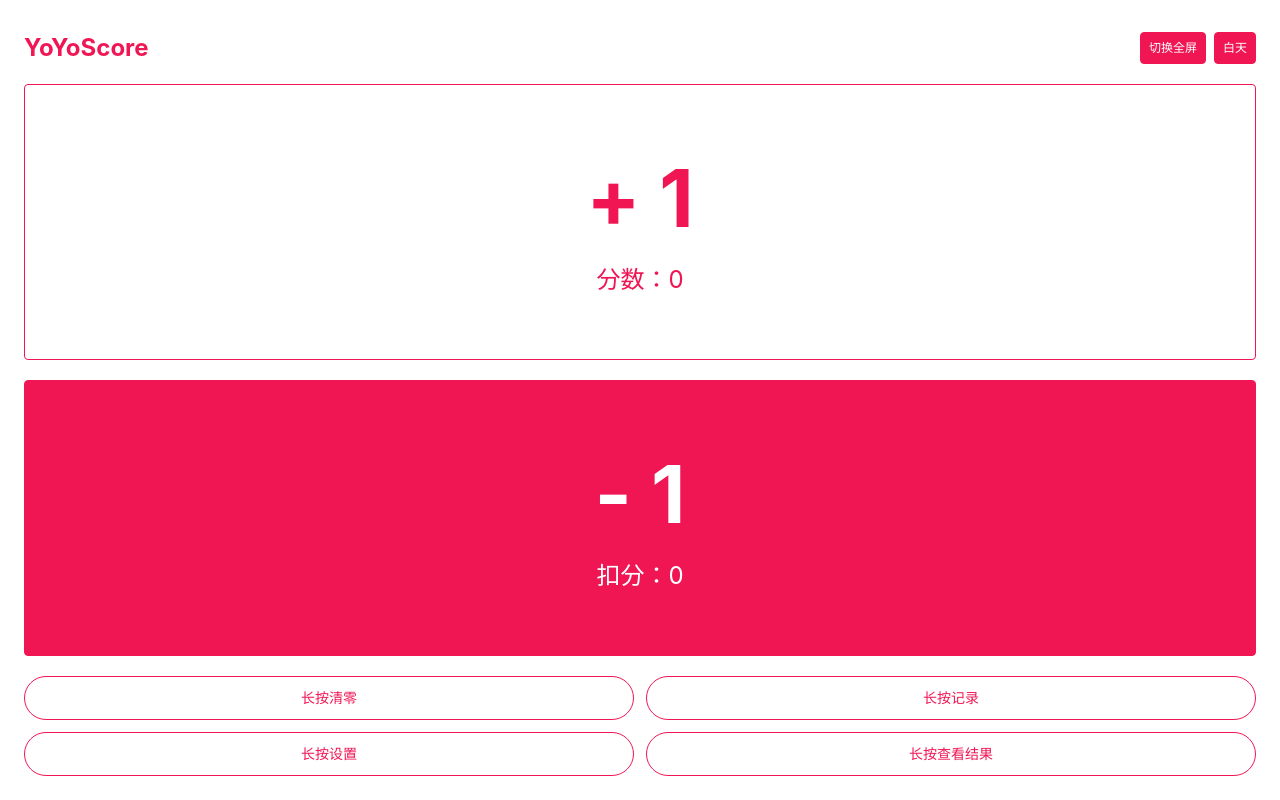
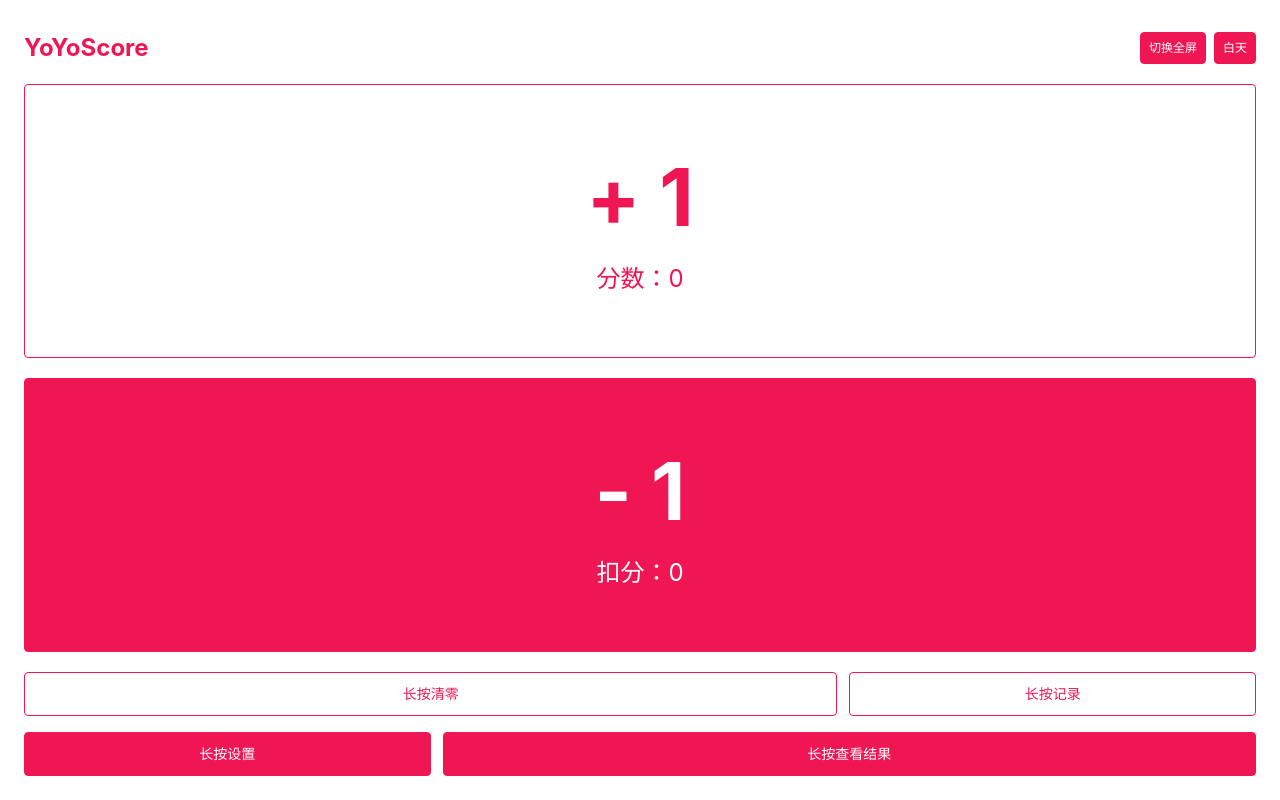
Before and after one commit to coderlxm/yoyoscore, a Vue app: page / in a window 1280 px wide. Built offline with nearby package versions, Linux system fonts and the light colour scheme.

Commit message:
button css adapt

```diff
--- a/src/views/HomeView.vue
+++ b/src/views/HomeView.vue
@@ -31,19 +31,23 @@ const toResult = () => {
         <div class="font-size-6 mt-5">扣分：{{ store.$state.pointmin }}</div>
       </div>
     </van-button>
-    <div class="grid gap-3 grid-auto-flow-row-dense button-grid">
+    <div class="flex flex-col gap-4">
+      <div class="grid gap-3 button-grid">
         <van-button color="#f01654"
           v-longpress="{ onLongPress: store.pressToZero, onShortPress: store.pressToZero, enabled: settingForm.trigger === 1 ? true : false, duration: 1000 }"
-        round plain>{{ settingForm.trigger === 1 ? '长按清零' : '清零' }}</van-button>
+          plain>{{ settingForm.trigger === 1 ? '长按清零' : '清零' }}</van-button>
         <van-button
           v-longpress="{ onLongPress: toRecord, onShortPress: toRecord, enabled: settingForm.trigger === 1 ? true : false, duration: 1000 }"
-        color="#f01654" round plain>{{ settingForm.trigger === 1 ? '长按记录' : '记录' }}</van-button>
+          color="#f01654" plain>{{ settingForm.trigger === 1 ? '长按记录' : '记录' }}</van-button>
+      </div>
+      <div class="grid gap-3 button-grid-2">
         <van-button
           v-longpress="{ onLongPress: toSetting, onShortPress: toSetting, enabled: settingForm.trigger === 1 ? true : false, duration: 1000 }"
-        color="#f01654" round plain>{{ settingForm.trigger === 1 ? '长按设置' : '设置' }}</van-button>
+          color="#f01654">{{ settingForm.trigger === 1 ? '长按设置' : '设置' }}</van-button>
         <van-button
           v-longpress="{ onLongPress: toResult, onShortPress: toResult, enabled: settingForm.trigger === 1 ? true : false, duration: 1000 }"
-        color="#f01654" round plain>{{ settingForm.trigger === 1 ? '长按查看结果' : '查看结果' }}</van-button>
+          color="#f01654">{{ settingForm.trigger === 1 ? '长按查看结果' : '查看结果' }}</van-button>
+      </div>
     </div>
   </div>
 </template>
@@ -53,6 +57,10 @@ const toResult = () => {
 }
 
 .button-grid {
-  grid-template-columns: 1fr 1fr;
+  grid-template-columns: 2fr 1fr;
+}
+
+.button-grid-2 {
+  grid-template-columns: 1fr 2fr;
 }
 </style>
```
Lines whose indentation alone changed are shown as unchanged.
